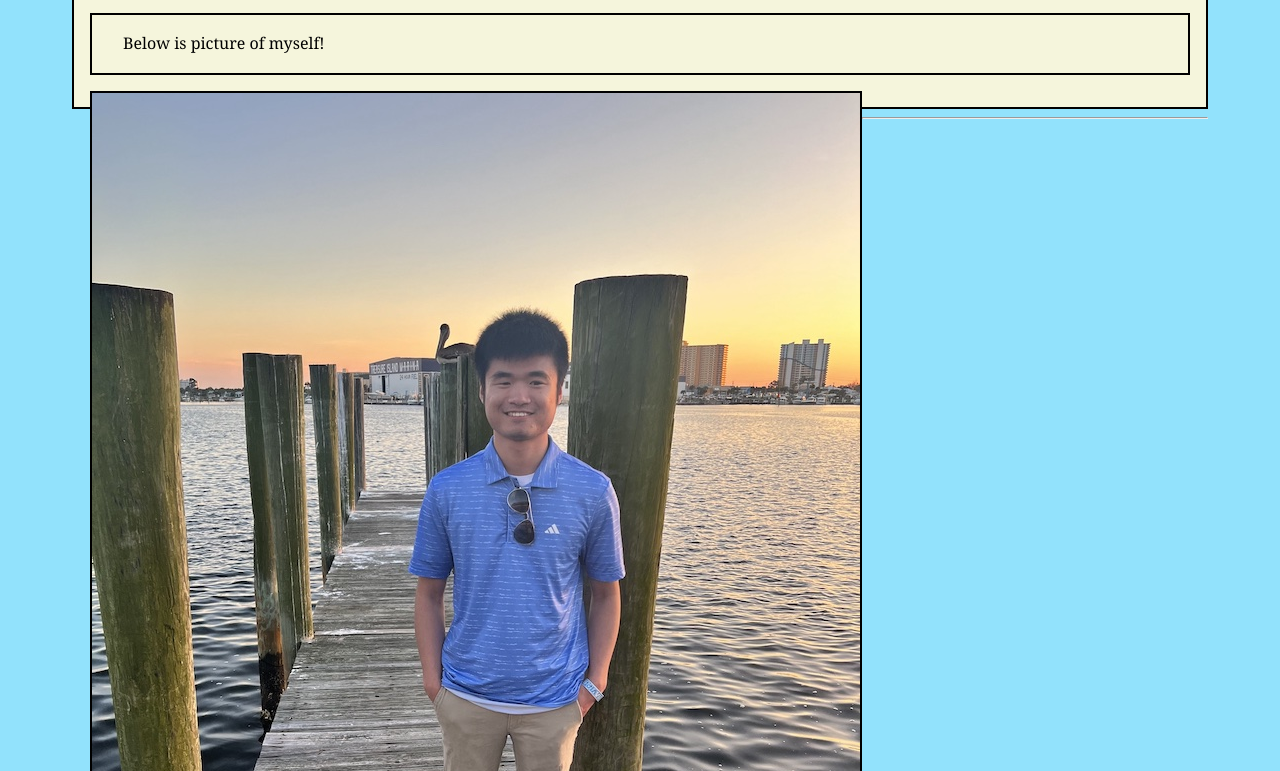
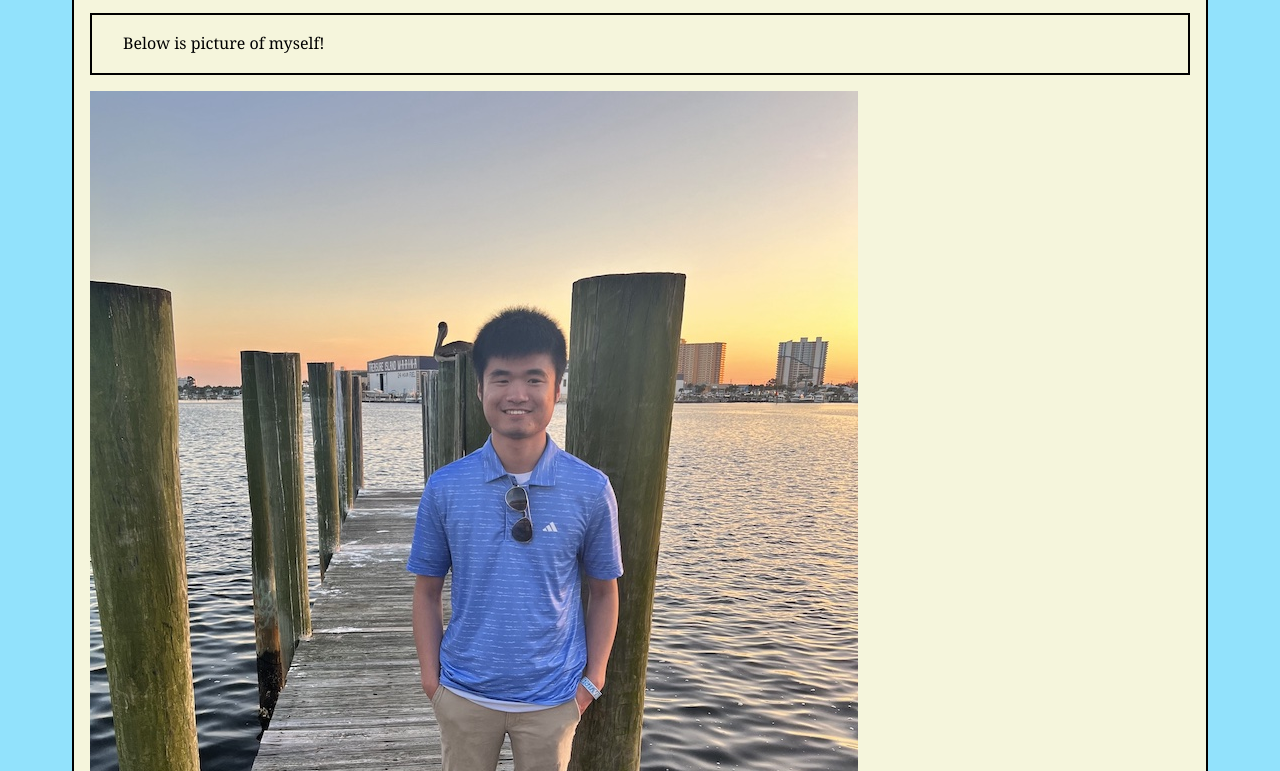
Before and after one commit to frankielin14-del/ICT420_2025, a plain HTML site: page index.html in a window 1280 px wide. Shown: the part 1009-1780 px from the top of the page. Drawn offline with Linux system fonts and the light colour scheme.

Commit message:
reverse change

```diff
--- a/CSS/style.css
+++ b/CSS/style.css
@@ -84,7 +84,7 @@ nav ul {
   list-style-type: lower-roman;
 }
 
-picture{
+/*picture{
   float: left;
   border: 2px solid black;
 
```
